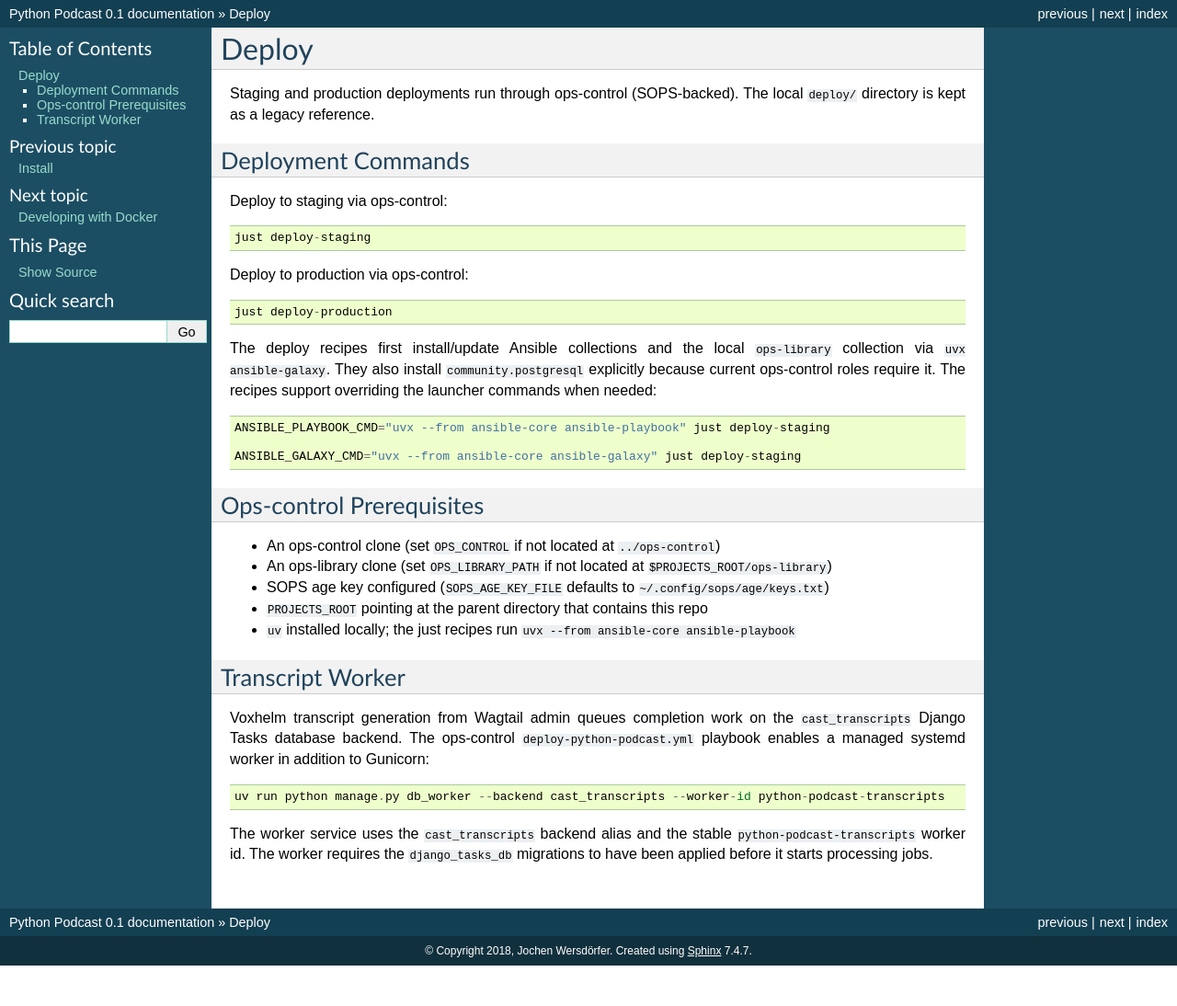
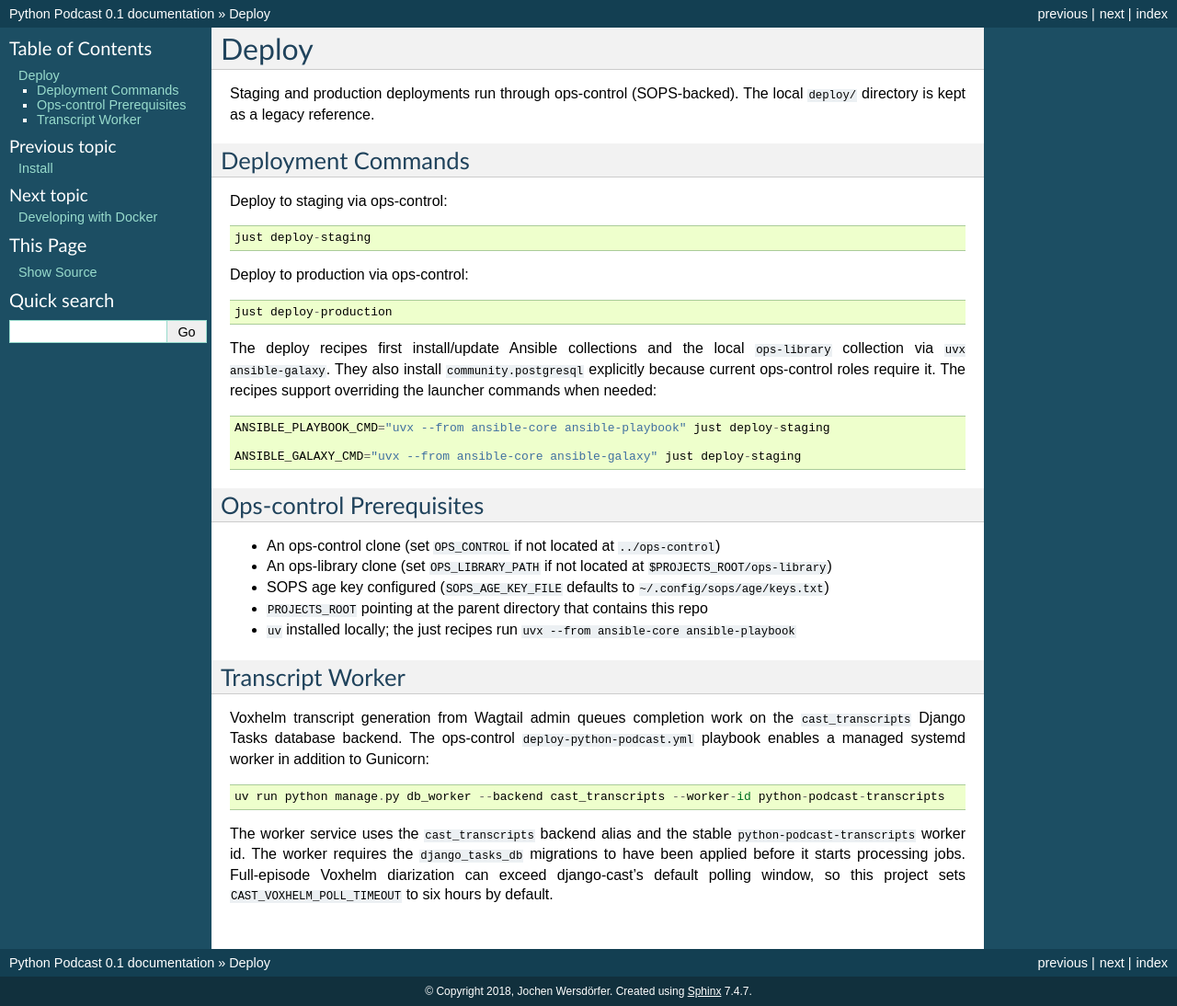
Before and after one commit to ephes/python-podcast, a Sphinx documentation site: the page built from docs/deploy.rst, in a window 1280 px wide. Shown: the whole page at 92% size. Built offline with Sphinx 7.4.7, drawn with Linux system fonts in a browser that asks for light colours; pages that are not in the unit, such as notebooks, are missing from menus; before the commit the page ends 1050 px from its top, so only the background shows below that.

Commit message:
Increase Voxhelm transcript polling timeout

```diff
--- a/docs/deploy.rst
+++ b/docs/deploy.rst
@@ -46,4 +46,6 @@ addition to Gunicorn::
 The worker service uses the ``cast_transcripts`` backend alias and the stable
 ``python-podcast-transcripts`` worker id. The worker requires the
 ``django_tasks_db`` migrations to have been applied before it starts processing
-jobs.
+jobs. Full-episode Voxhelm diarization can exceed django-cast's default polling
+window, so this project sets ``CAST_VOXHELM_POLL_TIMEOUT`` to six hours by
+default.
```
Also changed, not shown: 1 other file.
